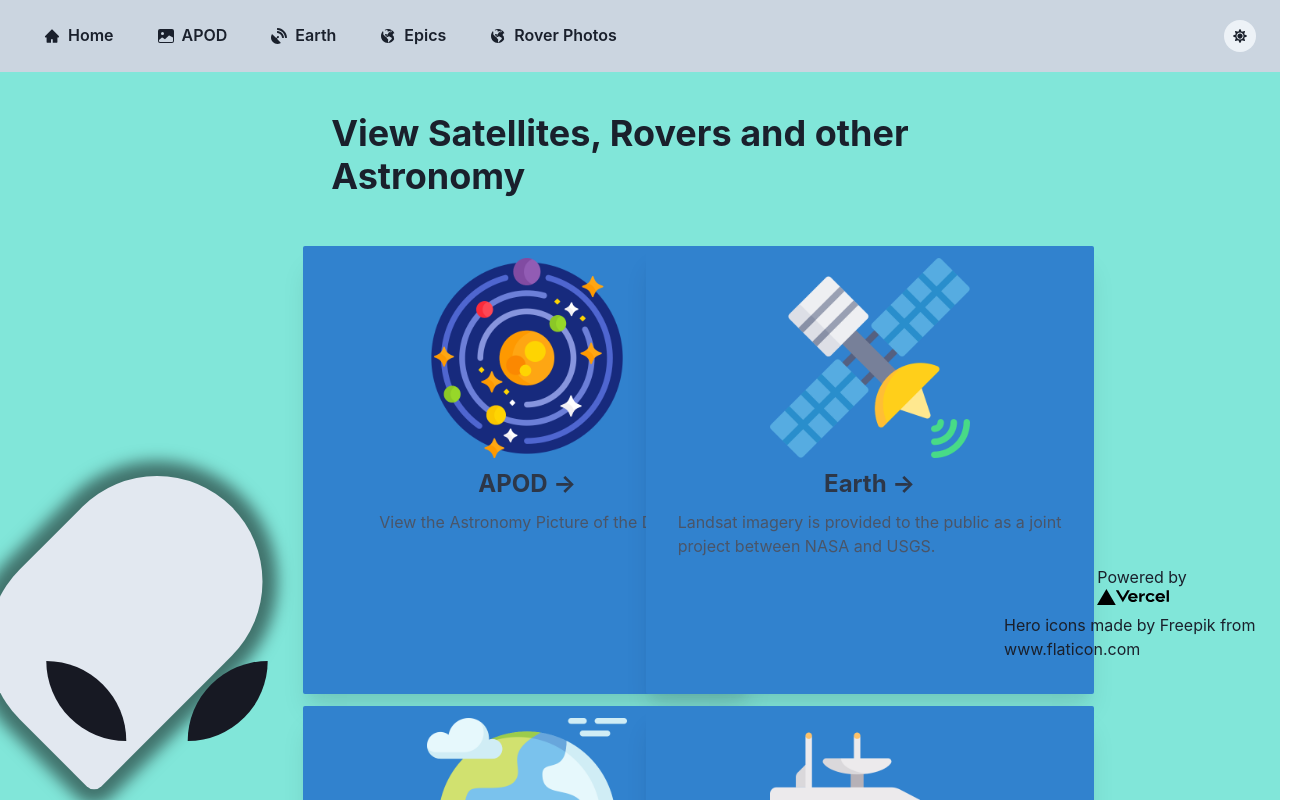
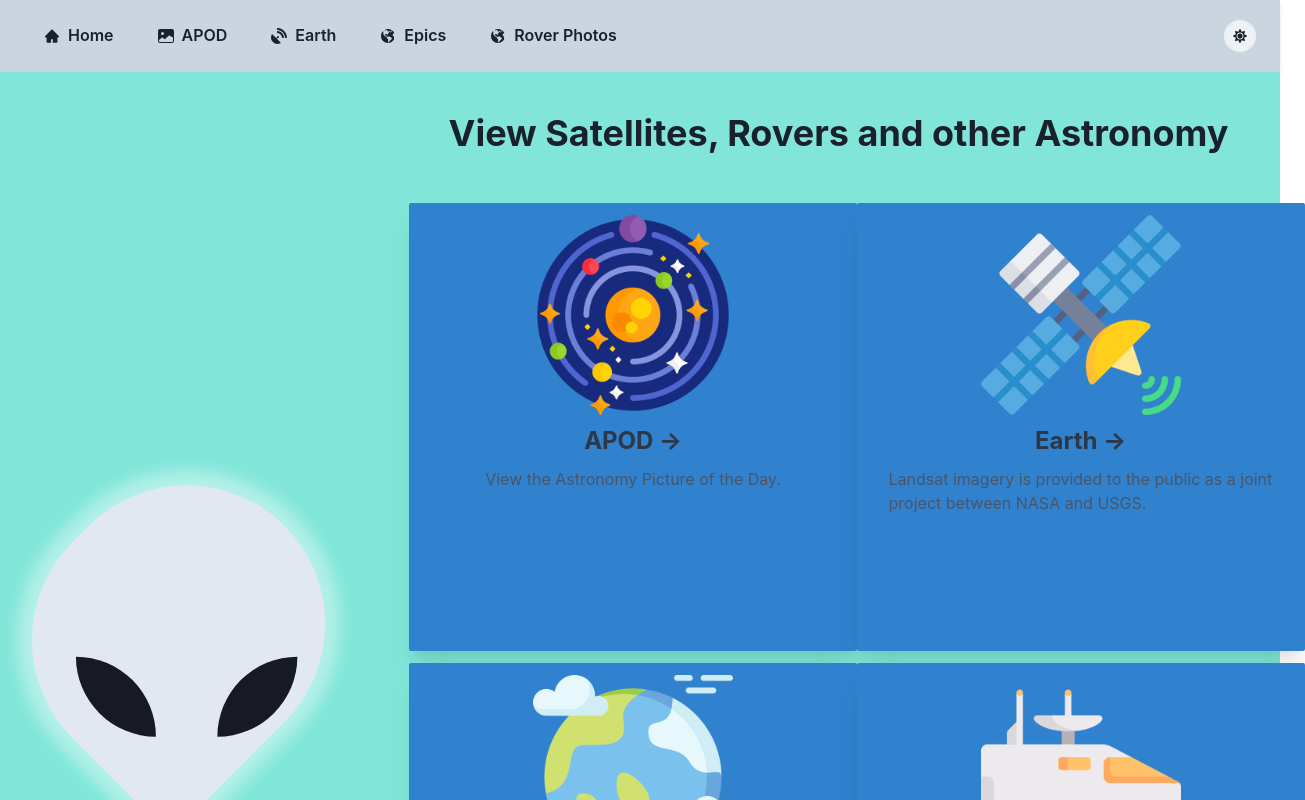
Before and after one commit to UniversallyRy/nasaApp, a Next.js app: page / in a window 1280 px wide. Shown: the top 800 px of the page, 1305 px wide, since content can reach past the window. Built offline with nearby package versions, Linux system fonts and the light colour scheme.

Commit message:
style changes

```diff
--- a/components/AlienHead.tsx
+++ b/components/AlienHead.tsx
@@ -1,5 +1,5 @@
 import React from 'react';
-import { Stack } from "@chakra-ui/react";
+import { Stack, useColorModeValue } from "@chakra-ui/react";
 
 type AlienProps = {
     boxSize: string
@@ -8,6 +8,8 @@ type AlienProps = {
 
 
 const AlienHead = ({ ...props }: AlienProps) => {
+    const shadowToggle = useColorModeValue("0 0 15px 15px rgba(255, 255, 255, 0.4)", "0 0 15px 15px rgba(0, 0, 0, 0.5)");
+    const glowToggle = useColorModeValue("0 0 10px 10px rgba(255, 255, 255, 0.3), 0 0 10px 10px rgba(88, 240, 62, 0.5)", "0 0 5px 5px rgba(0, 0, 0, 0.5), 0 0 20px 20px rgba(88, 240, 62, 0.4)");
 
     const size:number = parseInt( (props.boxSize.match(/\d/g) || []).join("") );
 
@@ -39,8 +41,8 @@ const AlienHead = ({ ...props }: AlienProps) => {
             borderTopRightRadius={headRadius()}
             borderBottomLeftRadius={headRadius()}
             borderBottomRightRadius="15"
-            boxShadow= "0 0 15px 15px rgba(0, 0, 0, 0.5)"
-            m={5}
+            boxShadow={shadowToggle}
+            m={10}
             transform= "rotate(45deg)"
             _before={{
                 content: '""',
@@ -68,7 +70,7 @@ const AlienHead = ({ ...props }: AlienProps) => {
             }}
             _hover={{
                 bg: "radial-gradient(circle, #a2f793, #58f03e)",
-                boxShadow:"0 0 5px 5px rgba(0, 0, 0, 0.5), 0 0 20px 20px rgba(88, 240, 62, 0.4)",
+                boxShadow: glowToggle,
             }}
         />
     )
--- a/components/HeroCard.tsx
+++ b/components/HeroCard.tsx
@@ -32,7 +32,7 @@ const HeroCard = ({ ...props }: CardProps) => {
       rounded="sm"
       shadow="xl"
       bg={backGround}
-      boxSize={["sm", "sm","sm", "md"]}
+      boxSize={["sm", "sm", "sm", 'md']}
     >
       <Stack spacing={2} align="center"p={3}>
         <Image
--- a/pages/index.tsx
+++ b/pages/index.tsx
@@ -71,8 +71,7 @@ const Home = () => {
           />
         </SimpleGrid>
 
-        </VStack>
-        <VStack mt={5}>
+        <VStack my={5}>
           <chakra.a
             href="https://verscel.com?utm_source=create-next-app&utm_medium=default-template&utm_campaign=create-next-app"
             target="_blank"
@@ -85,6 +84,7 @@ const Home = () => {
           </chakra.a>
           <chakra.div>Hero icons made by <chakra.a href="https://www.freepik.com" title="Freepik">Freepik</chakra.a> from <chakra.a href="https://www.flaticon.com/" title="Flaticon">www.flaticon.com</chakra.a></chakra.div>
         </VStack>
+        </VStack>
     </Stack>
   )
 };
```
